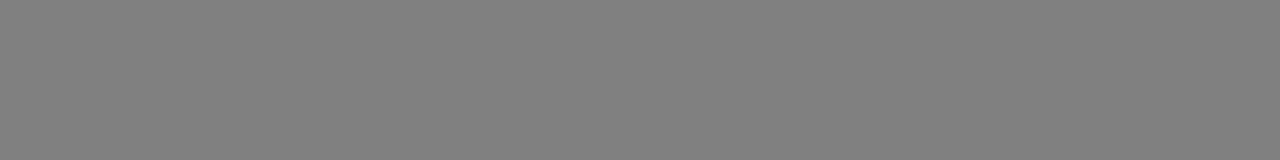
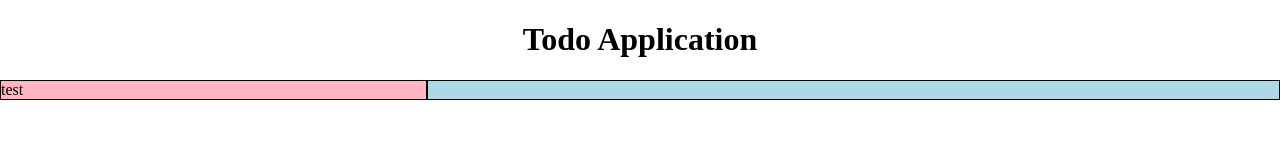
Before and after one commit to AngeloAXNGR/todo-app, a website built with webpack: page dist/index.html in a window 1280 px wide. Built offline with nearby package versions, Linux system fonts and the light colour scheme.

Commit message:
Add classes for projects, tasks and storage for projects

```diff
--- a/src/index.js
+++ b/src/index.js
@@ -1,2 +1,3 @@
+import UI from "./ui";
 import './styles/style.css';
-console.log('Hello World');
+document.addEventListener('DOMContentLoaded', UI.loadHomePage)
--- /dev/null
+++ b/src/project.js
@@ -0,0 +1,28 @@
+import Task from "./task";
+export default class Project{
+  constructor(title){
+    this.title = title;
+    this.tasks = [];
+    this.tasks.push(new Task('Wash the Dishes', '11-20-2022', 'Low'));
+    this.tasks.push(new Task('Wash the Dishes', '11-20-2022', 'Low'));
+    this.tasks.push(new Task('Wash the Dishes', '11-20-2022', 'Low'));
+    this.tasks.push(new Task('Wash the Dishes', '11-20-2022', 'Low'));
+  }
+
+  getTitle(){
+    return this.title;
+  }
+
+  getTasks(){
+    return this.tasks;
+  }
+
+  setTitle(title){
+    this.title = title;
+  }
+
+  addTask(task){
+    this.tasks.push(task);
+  }
+
+}
--- a/src/styles/style.css
+++ b/src/styles/style.css
@@ -1,3 +1,29 @@
 body{
-  background-color: gray;
+  margin:0;
+  padding:0;
+  display:flex;
+  flex-direction: column;
+  align-items: center;
 }
+
+.main-content{
+  display:flex;
+  width:100%;
+}
+
+.project-list{
+  background-color: lightpink;
+  flex:1;
+  border:solid 1px black;
+}
+
+.task-list{
+  flex:2;
+  background-color: lightblue;
+  border:solid 1px black;
+}
+
+.task-item{
+  display:flex;
+  gap: 32px;
+}
--- /dev/null
+++ b/src/task.js
@@ -0,0 +1,31 @@
+export default class Task{
+  constructor(title, dueDate, priority){
+    this.title = title;
+    this.dueDate = dueDate;
+    this.priority = priority;
+  }
+
+  getTitle(){
+    return this.title
+  }
+
+  getDueDate(){
+    return this.dueDate;
+  }
+
+  getPriority(){
+    return this.priority;
+  }
+
+  setTitle(title){
+    this.title = title
+  }
+
+  setDueDate(dueDate){
+    this.dueDate = dueDate;
+  }
+
+  setPriority(priority){
+    this.priority = priority;
+  }
+}
--- /dev/null
+++ b/src/todo.js
@@ -0,0 +1,13 @@
+import Project from "./project";
+import Task from "./task";
+
+export default class Todo{
+  constructor(){
+    this.projects = []
+    this.projects.push(new Project('Test Project'));
+  }
+
+  getProjects(){
+    return this.projects;
+  }
+}
--- /dev/null
+++ b/src/ui.js
@@ -0,0 +1,119 @@
+// import './styles/style.css';
+// import Task from './task';
+// import Project from './project';
+
+// let task1 = new Task('Wash Dishes', '11-20-2022', 'High');
+// console.log(`Title: ${task1.getTitle()}`);
+// console.log(`Due Date: ${task1.getDueDate()}`);
+// console.log(`Priority: ${task1.getPriority()}`);
+
+// console.log(`Title: ${task1.title}`);
+// console.log(`Due Date: ${task1.dueDate}`);
+// console.log(`Priority: ${task1.priority}`);
+
+// task1.setTitle('Water the Plants');
+// console.log(`Title: ${task1.title}`);
+
+
+// let project1 = new Project('Software Development');
+// project1.addTask(task1);
+// console.log(`Project Title: ${project1.title}`);
+// // console.log(`Project Tasks: ${project1.getTasks()}`);
+// // console.log(project1);
+
+
+
+
+// // Test to access tasks inside a project *************************************************
+// function getProjectTask(projectName){
+//   let project = Object.assign(new Project(), projectName)
+//   // console.log(project)
+//   project.getTasks().forEach((task) => {
+//     // let test = Object.assign(new Task(), task);
+//     return task;
+//   });
+//   return project
+// }
+
+// console.log(getProjectTask(project1));
+
+// console.log(getProjectTask(project1).getTasks())
+
+// let changeTitle = getProjectTask(project1).getTasks()
+// changeTitle[0].setTitle('kdlmfsldkfsdml')
+// console.log(changeTitle[0]);
+
+
+import Project from './project';
+import Task from './task';
+import Todo from './todo';
+
+export default class UI{
+  static loadHomePage(){
+    UI.createHeaderDiv();
+    UI.createMainContentDiv(UI.createProjectListDiv(), UI.createTaskListDiv());
+    UI.loadProjects();
+  }
+
+  // static loadProjects(){
+  //   let project = Object.assign(new Project());
+  //   project.setTitle('Household Chores');
+  //   console.log(project);
+  //   UI.getTasks(project);
+  // }
+
+  // static getTasks(projectName){
+  //   let taskList = document.querySelector('.task-list');
+  //   console.log(taskList);
+  //   projectName.getTasks().forEach((task) => taskList.appendChild(UI.createTaskDiv(task)));
+  // }
+
+  static loadProjects(){
+    let todo = Object.assign(new Todo());
+    todo.getProjects().forEach((project) => console.log(project.title));
+  }
+
+  // General UI Layout
+  static createHeaderDiv(){
+    let element = document.createElement('header');
+    let title = document.createElement('h1')
+    title.textContent = 'Todo Application';
+    element.appendChild(title);
+    document.body.appendChild(element);
+  }
+
+  static createMainContentDiv(projectList, taskList){
+    let element = document.createElement('div');
+    element.classList.add('main-content');
+    element.append(projectList, taskList);
+    document.body.appendChild(element);
+  }
+
+
+  static createTaskListDiv(){
+    let element = document.createElement('div');
+    element.classList.add('task-list');
+    return element;
+  }
+
+  static createProjectListDiv(){
+    let element = document.createElement('div');
+    element.textContent = 'test';
+    element.classList.add('project-list');
+    return element;
+  }
+// ***************************
+
+
+
+  static createTaskDiv(task){
+    let element = document.createElement('div');
+    element.classList.add('task-item');
+    element.innerHTML = `
+      <h1>${task.title}</h1>
+      <h1>${task.dueDate}</h1>
+      <h1>${task.priority}</h1>
+    `
+    return element;
+  }
+}
```
Also changed, not shown: test.html (added, +12 -0 lines), dist/index.bundle.js, dist/index.html, dist/runtime.bundle.js (added).
